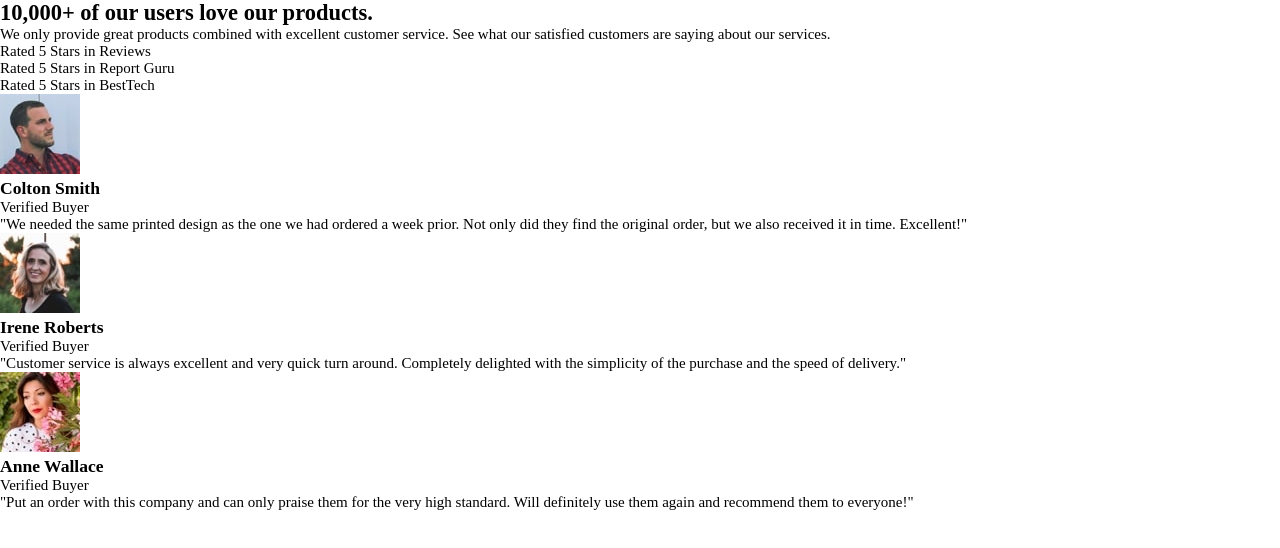
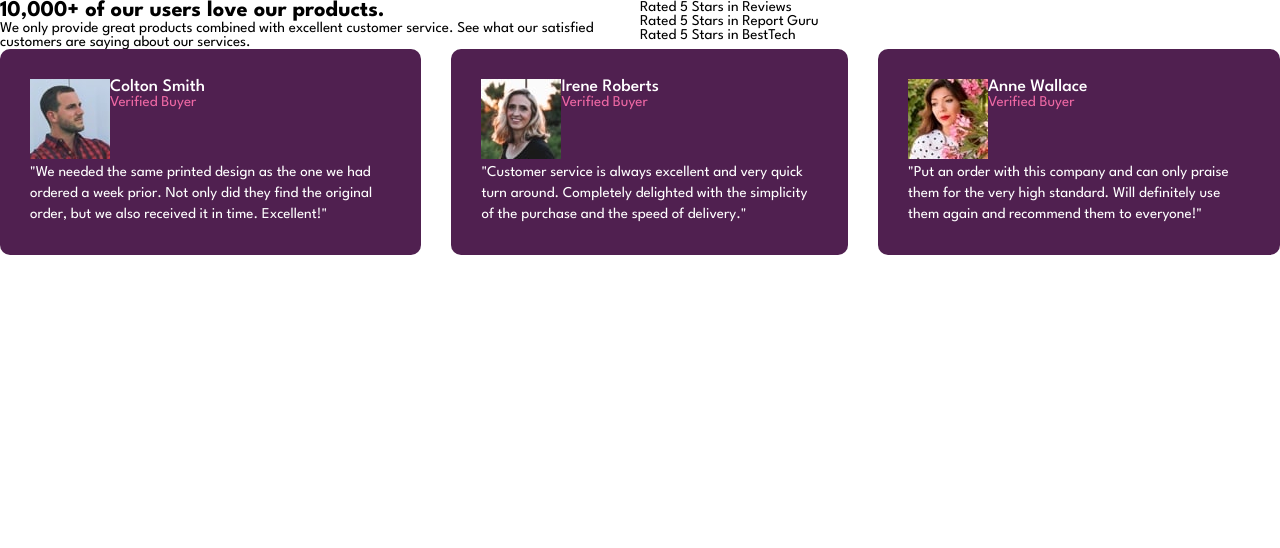
Before and after one commit to ValperDev/social-proof-section, a plain HTML site: page index.html in a window 1280 px wide. Drawn offline with Linux system fonts and the light colour scheme.

Commit message:
Add classes to cards and CSS

```diff
--- a/index.html
+++ b/index.html
@@ -33,45 +33,45 @@
             <span>Rated 5 Stars in BestTech</span>
           </div>
         </div>
-        <ul>
-          <li>
-            <div>
-              <div>
+        <ul class="reviews-list">
+          <li class="review-card">
+            <div class="reviewer__profile">
+              <div class="reviewer__profile-image">
                 <img src="./images/image-colton.jpg" alt="">
               </div>
-              <div>
-                <h3>Colton Smith</h3>
-                <span>Verified Buyer</span>
+              <div class="reviewer__details">
+                <h3 class="reviewer__name">Colton Smith</h3>
+                <span class="reviewer__verified">Verified Buyer</span>
               </div>
             </div>
-            <blockquote>"We needed the same printed design as the one we had ordered a week prior.
+            <blockquote class="reviewer__quote">"We needed the same printed design as the one we had ordered a week prior.
               Not only did they find the original order, but we also received it in time.
               Excellent!"</blockquote>
           </li>
-          <li>
-            <div>
-              <div>
+          <li class="review-card">
+            <div class="reviewer__profile">
+              <div class="reviewer__profile-image">
                 <img src="./images/image-irene.jpg" alt="">
               </div>
-              <div>
-                <h3>Irene Roberts</h3>
-                <span>Verified Buyer</span>
+              <div class="reviewer__details">
+                <h3 class="reviewer__name">Irene Roberts</h3>
+                <span class="reviewer__verified">Verified Buyer</span>
               </div>
             </div>
-            <blockquote>"Customer service is always excellent and very quick turn around. Completely
+            <blockquote class="reviewer__quote">"Customer service is always excellent and very quick turn around. Completely
               delighted with the simplicity of the purchase and the speed of delivery."</blockquote>
           </li>
-          <li>
-            <div>
-              <div>
+          <li class="review-card">
+            <div class="reviewer__profile">
+              <div class="reviewer__profile-image">
                 <img src="./images/image-anne.jpg" alt="">
               </div>
-              <div>
-                <h3>Anne Wallace</h3>
-                <span>Verified Buyer</span>
+              <div class="reviewer__details">
+                <h3 class="reviewer__name">Anne Wallace</h3>
+                <span class="reviewer__verified">Verified Buyer</span>
               </div>
             </div>
-            <blockquote>"Put an order with this company and can only praise them for the very high
+            <blockquote class="reviewer__quote">"Put an order with this company and can only praise them for the very high
               standard. Will definitely use them again and recommend them to everyone!"</blockquote>
           </li>
         </ul>
--- a/style.css
+++ b/style.css
@@ -8,7 +8,31 @@
 }
 
 body {
+    font-family: "League Spartan", sans-serif;
     font-size: 0.938rem;
+}
+
+li {
+    list-style: none;
+}
+
+/* Fonts */
+@font-face {
+    font-family: "League Spartan";
+    src: url("./fonts/LeagueSpartan-Regular.ttf") format("truetype");
+    font-weight: 400;
+}
+
+@font-face {
+    font-family: "League Spartan";
+    src: url("./fonts/LeagueSpartan-Medium.ttf") format("truetype");
+    font-weight: 500;
+}
+
+@font-face {
+    font-family: "League Spartan";
+    src: url("./fonts/LeagueSpartan-Bold.ttf") format("truetype");
+    font-weight: 700;
 }
 
 /* Variables */
@@ -19,3 +43,42 @@ body {
     --light-grayish-magenta: hsl(300, 24%, 96%);
     --white: hsl(0, 0%, 100%);
 }
+
+.container {
+    grid-template-columns: repeat(2, 1fr);
+    display: grid;
+}
+
+.reviews-list {
+    display: flex;
+    gap: 2em;
+    grid-column: 1 / span end;
+}
+
+.review-card {
+    border-radius: 10px;
+    background-color: var(--very-dark-magenta);
+    -webkit-border-radius: 10px;
+    -moz-border-radius: 10px;
+    -ms-border-radius: 10px;
+    -o-border-radius: 10px;
+    padding: 2em;
+}
+
+.reviewer__profile {
+    display: flex;
+}
+
+.reviewer__name {
+    color: var(--white);
+    font-weight: 500;
+}
+
+.reviewer__verified {
+    color: var(--soft-pink);
+}
+
+.reviewer__quote {
+    color: var(--white);
+    line-height: 1.4em;
+}
```
Also changed, not shown: fonts/LeagueSpartan-Bold.ttf (added), fonts/LeagueSpartan-Medium.ttf (added), fonts/LeagueSpartan-Regular.ttf (added).
